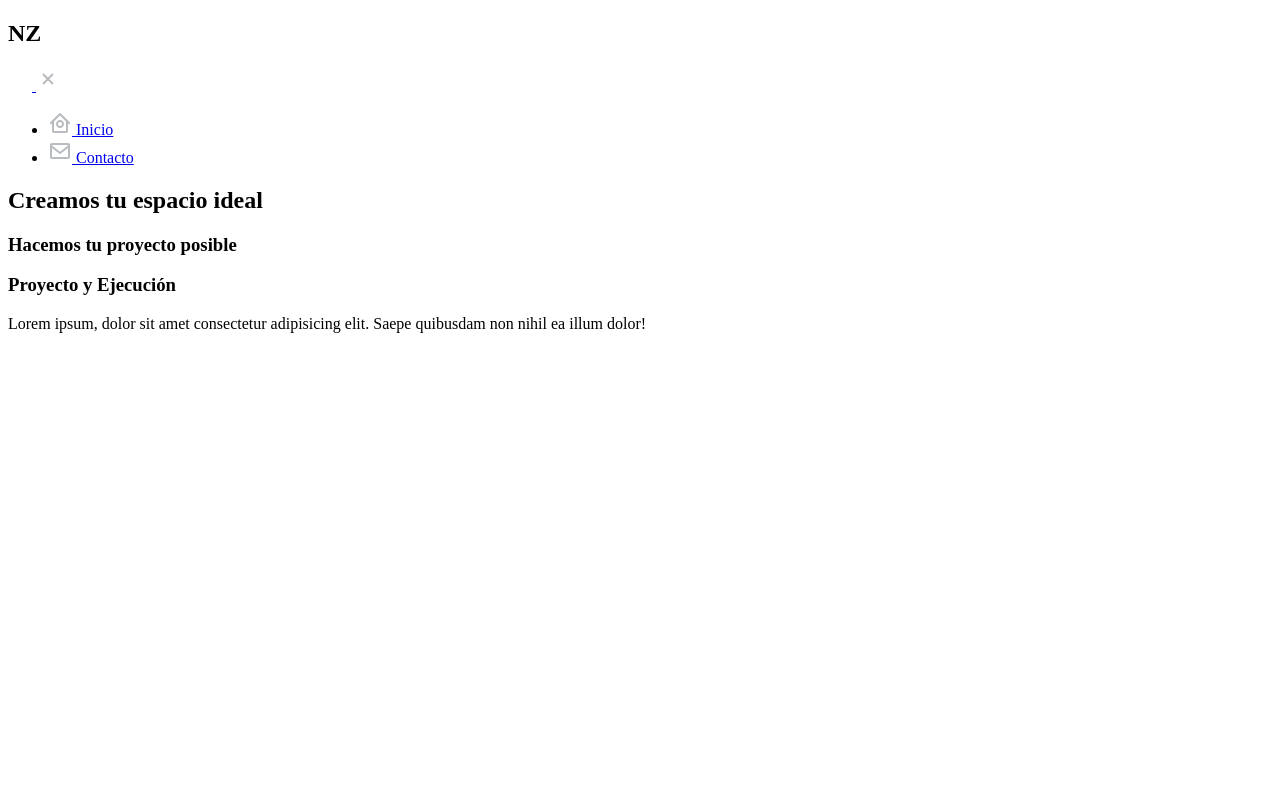
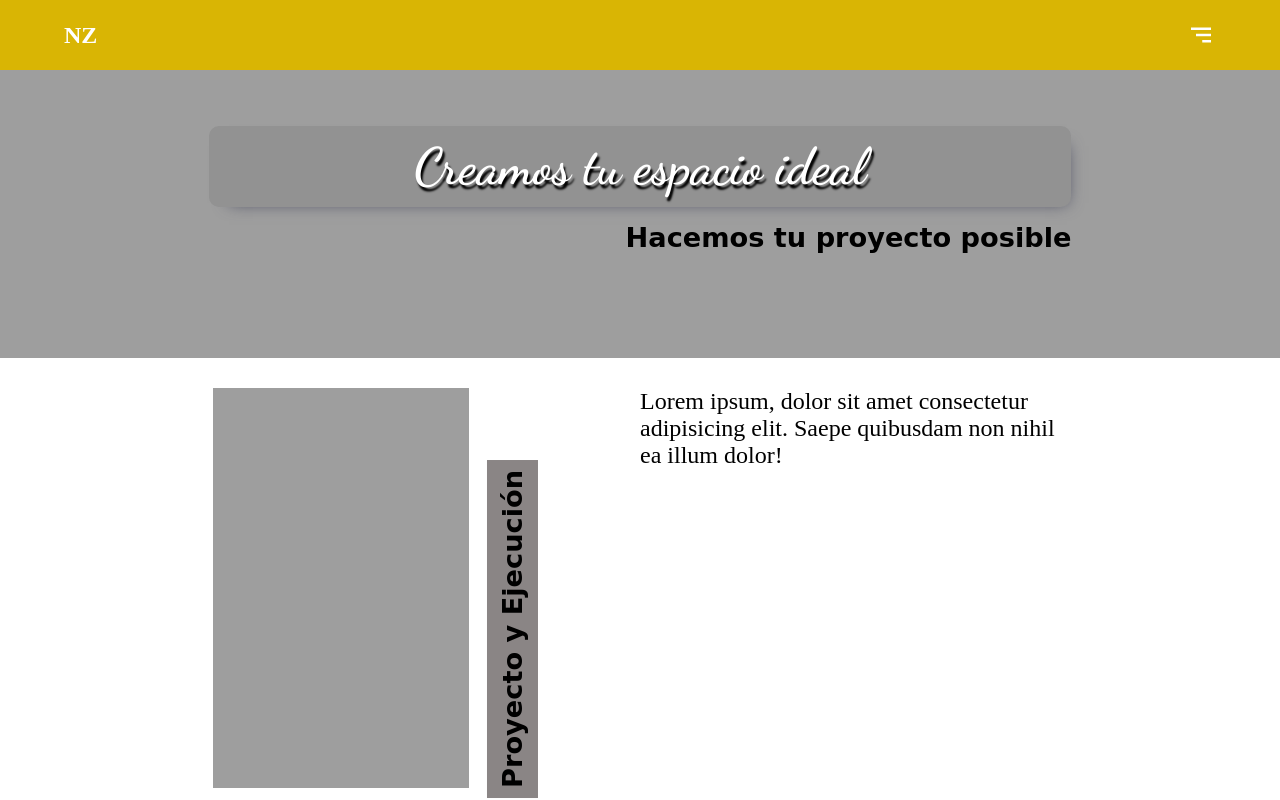
Before and after one commit to rken2010/NZ-simple-Homepage, a plain HTML site: page index.html in a window 1280 px wide. Drawn offline with Linux system fonts and the light colour scheme; the site is published under a folder, as on GitHub Pages, so addresses that start at the root find nothing; a web font is replaced by a local one.

Commit message:
fix: :bug: enlaces de imagenes

```diff
--- a/index.html
+++ b/index.html
@@ -5,8 +5,8 @@
     <meta http-equiv="X-UA-Compatible" content="IE=edge">
     <meta name="viewport" content="width=device-width, initial-scale=1.0">
 
-    <link rel="stylesheet" href="/css/style.css">
-    <title>Document</title>
+    <link rel="stylesheet" href="./css/style.css">
+    <title>NZ Construcciones</title>
 </head>
 <body>
     <header>
@@ -24,6 +24,24 @@
                             <a href="#" class="dropdown__link">
                                 <img src="./img/house.svg" class="dropdown__icon">
                                 <span class="dropdown__span">Inicio</span>
+                            </a>
+                        </li>
+                        <li class="dropdown__list">
+                            <a href="#" class="dropdown__link">
+                                <img src="./img/house.svg" class="dropdown__icon">
+                                <span class="dropdown__span">Proyectos</span>
+                            </a>
+                        </li>
+                        <li class="dropdown__list">
+                            <a href="#" class="dropdown__link">
+                                <img src="./img/house.svg" class="dropdown__icon">
+                                <span class="dropdown__span">Planos Municipales</span>
+                            </a>
+                        </li>
+                        <li class="dropdown__list">
+                            <a href="#" class="dropdown__link">
+                                <img src="./img/house.svg" class="dropdown__icon">
+                                <span class="dropdown__span">Planos de Servicios</span>
                             </a>
                         </li>
                         <li class="dropdown__list">
--- a/sass/design/_home_style.scss
+++ b/sass/design/_home_style.scss
@@ -1,5 +1,5 @@
 .home{
-    background-image: url("../../img/home.png");
+    background-image: url("../img/home.png");
     background-position: center;
     background-size: cover;
 
--- a/sass/design/_proyect_style.scss
+++ b/sass/design/_proyect_style.scss
@@ -2,7 +2,7 @@
     margin-top: 30px;
     .proyect_title{
         .proyect_title-img{
-            background-image: url("/img/proyect_section.png");
+            background-image: url("../img/proyect_section.png");
             background-size: cover;
             position: relative;
             z-index: -2;
```
Also changed, not shown: css/style.css, 1 other file.
